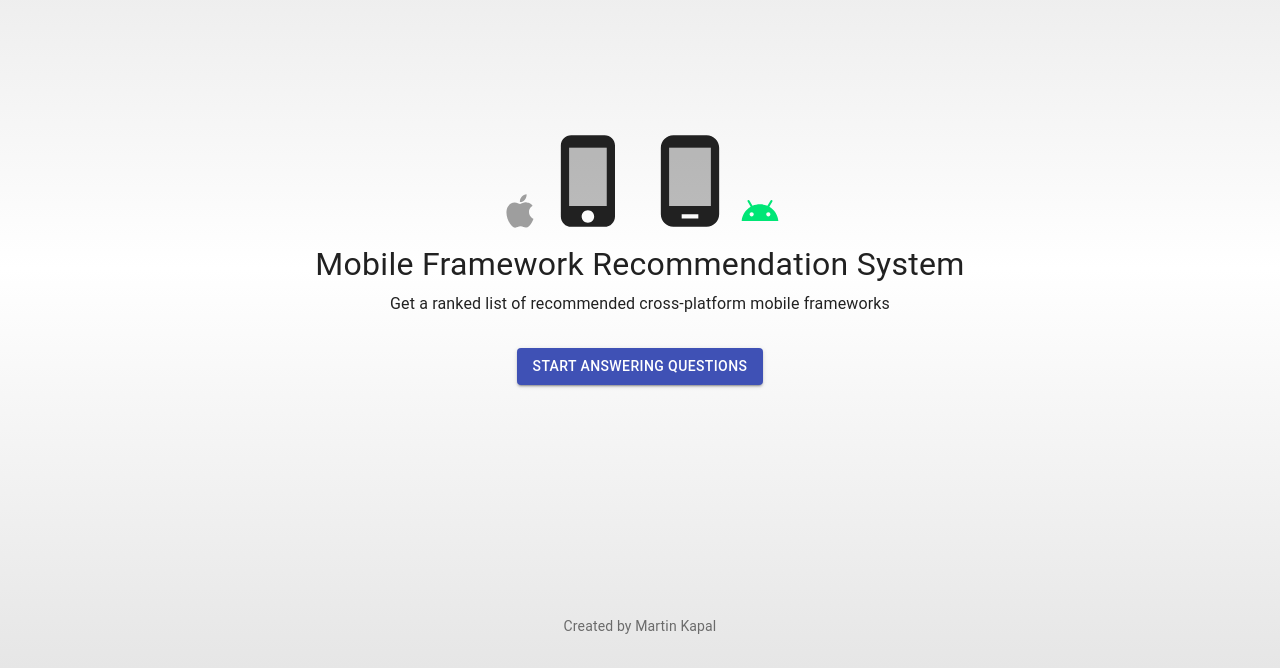
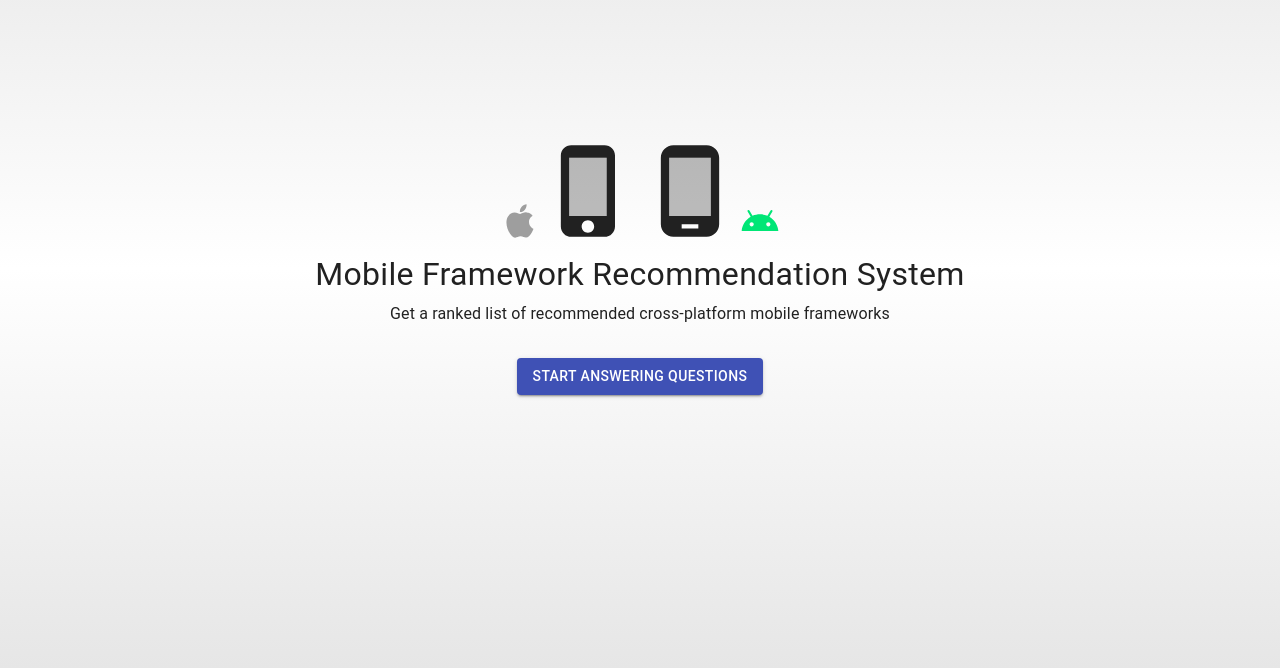
Before and after one commit to mkapal/mobile-framework-comparison, a React (Create React App) app: page / in a window 1280 px wide. Shown: the part 132-800 px from the top of the page. Built offline with nearby package versions, Linux system fonts and the light colour scheme.

Commit message:
Refactor layout components

```diff
--- a/src/components/pages/Form.tsx
+++ b/src/components/pages/Form.tsx
@@ -11,10 +11,10 @@ import Ajv from 'ajv';
 import { JSONSchema7 } from 'json-schema';
 import React, { useMemo, useState } from 'react';
 
+import { PageLayout } from '../../layouts/PageLayout';
 import schema from '../../schemas/frameworks.json';
 import { CriteriaFormData } from '../../types';
 import { Weights } from '../../types/criteria';
-import { PageLayout } from '../PageLayout';
 import {
   CheckboxesWidget,
   CriteriaWeightsContext,
--- a/src/components/pages/Home.tsx
+++ b/src/components/pages/Home.tsx
@@ -1,6 +1,5 @@
 import { Box, Button, Typography } from '@material-ui/core';
 import { green, grey } from '@material-ui/core/colors';
-import { styled } from '@material-ui/core/styles';
 import {
   Android,
   Apple,
@@ -10,19 +9,11 @@ import {
 import React from 'react';
 import { Link } from 'react-router-dom';
 
-const Layout = styled('div')({
-  padding: 32,
-  display: 'flex',
-  flexDirection: 'column',
-  alignItems: 'stretch',
-  height: 'inherit',
-  background:
-    'linear-gradient(rgb(230, 230, 230) 0%, rgb(255, 255, 255) 50%, rgb(230, 230, 230) 100%)',
-});
+import { HomeLayout } from '../../layouts/HomeLayout';
 
 export function Home() {
   return (
-    <Layout>
+    <HomeLayout>
       <Box
         display="flex"
         flex={1}
@@ -54,11 +45,6 @@ export function Home() {
           Start answering questions
         </Button>
       </Box>
-      <Box display="flex" justifyContent="center" textAlign="center">
-        <Typography variant="body2" color="textSecondary">
-          Created by Martin Kapal
-        </Typography>
-      </Box>
-    </Layout>
+    </HomeLayout>
   );
 }
--- /dev/null
+++ b/src/layouts/HomeLayout.tsx
@@ -0,0 +1,11 @@
+import { styled } from '@material-ui/core/styles';
+
+export const HomeLayout = styled('div')({
+  padding: 32,
+  display: 'flex',
+  flexDirection: 'column',
+  alignItems: 'stretch',
+  height: 'inherit',
+  background:
+    'linear-gradient(rgb(230, 230, 230) 0%, rgb(255, 255, 255) 50%, rgb(230, 230, 230) 100%)',
+});
```
Also changed, not shown: src/layouts/PageLayout.tsx (renamed from src/components/PageLayout.tsx).
